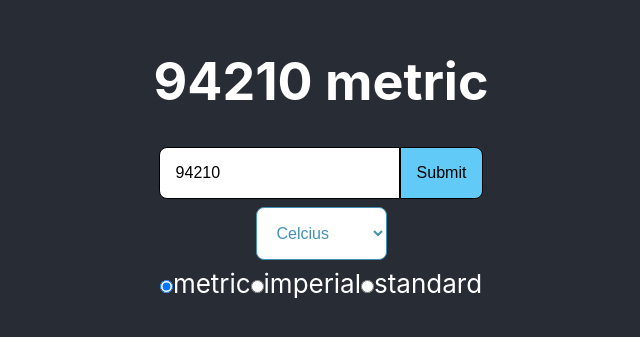
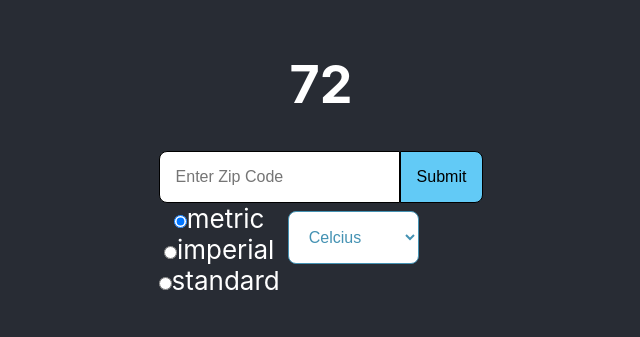
Before and after one commit to alx-rg/weather-app, a React (Create React App) app: page / in a window 1280 px wide. Shown: the part 243-580 px from the top of the page, without its empty margins (319-959 px from the left). Built offline with nearby package versions, Linux system fonts and the light colour scheme.

Commit message:
added data useState and onSubmit

```diff
--- /dev/null
+++ b/src/component/RadioButton/RadioButton.js
@@ -0,0 +1,21 @@
+import React from 'react';
+import './RadioButton.css';
+
+function RadioButton(props) {
+  const {label, name, checked, onChange } = props
+  return (
+    <div>
+      <label>
+        <input
+          type="radio"
+          name={name}
+          checked={checked}
+          onChange={onChange}
+          />
+        {label}
+      </label>
+    </div>
+  )
+}
+
+export default RadioButton
--- a/src/component/Weather/Weather.css
+++ b/src/component/Weather/Weather.css
@@ -43,3 +43,10 @@
   justify-content: left;
   /* border: 2px white solid; */
 }
+
+.Weather-Row {
+  display: flex;
+  flex-direction: row;
+  align-items: left;
+  justify-content: left;
+}
--- a/src/component/Weather/Weather.js
+++ b/src/component/Weather/Weather.js
@@ -1,17 +1,25 @@
 import React from "react";
 import "./Weather.css";
 import { useState } from "react";
+import RadioButton from "../RadioButton/RadioButton";
 
 function Weather() {
 
-  const [zip, setZip] = useState('94210')
+  const [zip, setZip] = useState('')
   const [unit, setUnit] = useState('metric')
+  const [data, setData] = useState({temp: 72})
 
   return (
     <div className="Weather">
-      <h1>{zip} {unit}</h1>
-      <form>
-        <div className="Weather-Align">
+      {/* both sides of the && have to be true, otherwise it's false
+      truthy is almost all the values. */}
+      {data && <h1>{data.temp}</h1>}
+      {/* as soon as you click submit, it reloads the pages, but we have to prevent that. */}
+      <form onSubmit={(e) => {
+        e.preventDefault()
+
+      }}>
+        <div>
           <div>
             <input
               placeholder="Enter Zip Code"
@@ -22,7 +30,29 @@
               // so in the h1 above, the zip code changes as we type.
               onChange={(e) => {setZip(e.target.value)}}
               />
-            <button>Submit</button>
+            <button type="submit">Submit</button>
+          </div>
+          <div className="Weather-Row">
+            <div  className="Weather-Align">
+
+              <RadioButton
+                label="metric"
+                name="unit"
+                checked={unit === 'metric'}
+                onChange={() => setUnit('metric')}
+                />
+              <RadioButton
+                label="imperial"
+                name="unit"
+                checked={unit === 'imperial'}
+                onChange={() => setUnit('imperial')}
+                />
+              <RadioButton
+                label="standard"
+                name="unit"
+                checked={unit === 'standard'}
+                onChange={() => setUnit('standard')}
+                />
             </div>
             <div>
               <select
@@ -35,43 +65,7 @@
                 <option value="standard">Kelvin</option>
               </select>
             </div>
-          <div>
-
-            {/* associate the label with the radio button by calling it with the "id"  */}
-            <input
-              id="metric"
-              type="radio"
-              name="unit"
-              checked={unit === 'metric'}
-              onChange={(e) => {setUnit('metric')}}
-              />
-              {/* for is a reserved word in JS so we need to use htmlFor */}
-              <label htmlFor="metric">metric</label>
-
-            <label>
-              <input
-                type="radio"
-                name="unit"
-                checked={unit === 'imperial'}
-                onChange={(e) => {setUnit('imperial')}}
-
-                />
-            imperial</label>
-
-            <label>
-              <input
-                type="radio"
-                name="unit"
-                checked={unit === 'standard'}
-                onChange={(e) => {setUnit('standard')}}
-
-                />
-            standard</label>
-
-
           </div>
-
-
         </div>
       </form>
     </div>
```
Also changed, not shown: src/component/RadioButton/RadioButton.css (added). Lines whose indentation alone changed are shown as unchanged.
